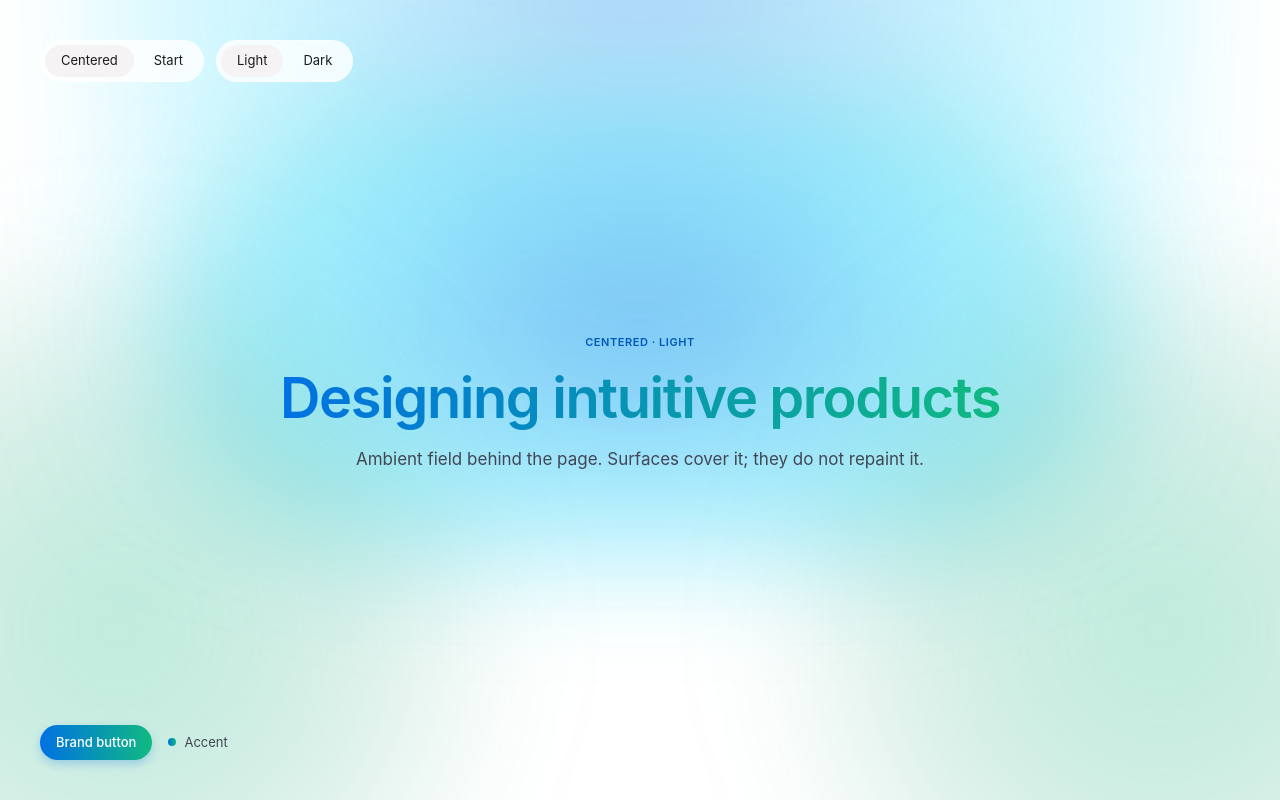
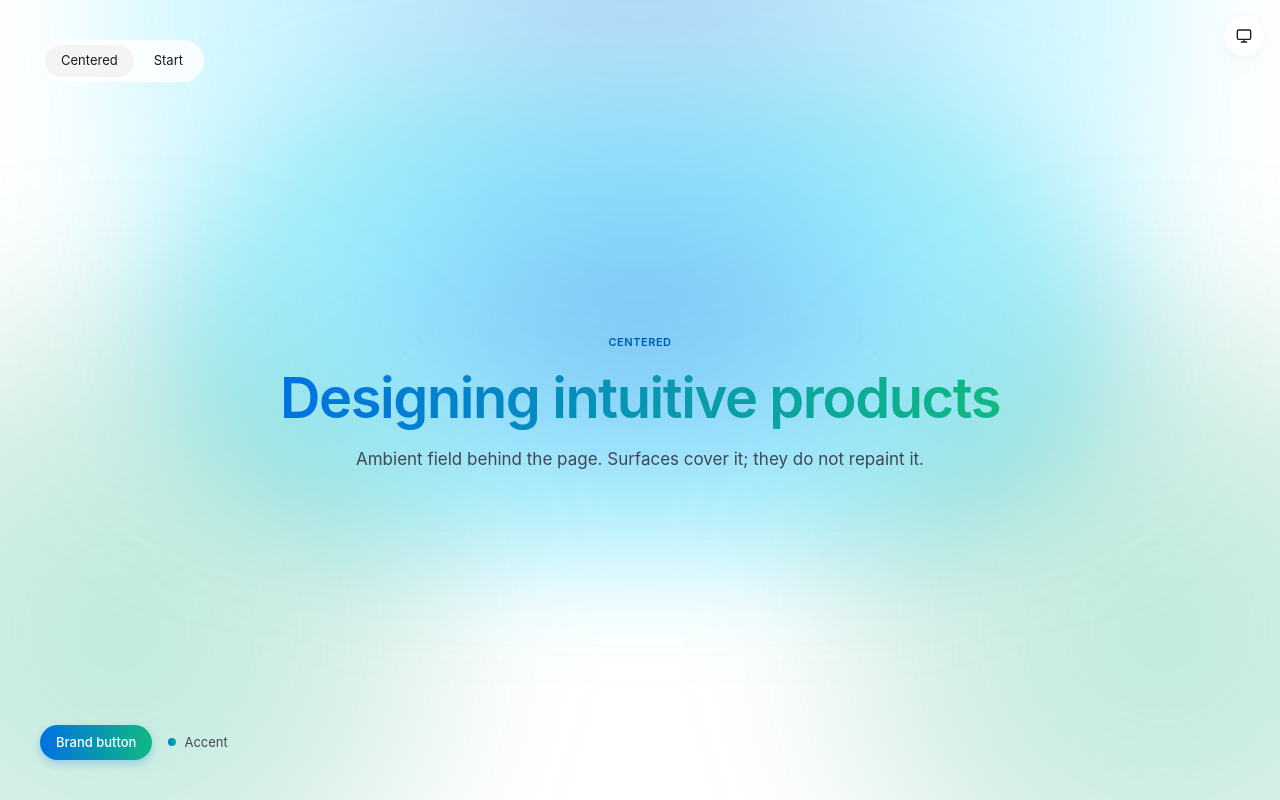
Before and after one commit to nicholaspreziosi/portfolio-2026, a Next.js app: page /preview/gradients in a window 1280 px wide. Built offline with nearby package versions, Linux system fonts and the light colour scheme.

Commit message:
Add a light, dark, and system theme toggle.

```diff
--- a/src/app/globals.css
+++ b/src/app/globals.css
@@ -342,6 +342,26 @@
   background-image: var(--gradient-accent);
 }
 
+html.disable-transitions,
+html.disable-transitions *,
+html.disable-transitions *::before,
+html.disable-transitions *::after {
+  transition: none !important;
+  animation: none !important;
+}
+
+.theme-toggle {
+  color: var(--color-text-primary);
+  background: var(--surface-glass);
+  border: 1px solid var(--surface-glass-border);
+  box-shadow: var(--surface-glass-shadow);
+  backdrop-filter: blur(var(--surface-glass-blur));
+}
+
+.theme-toggle:hover {
+  background: var(--surface-muted);
+}
+
 body {
   background: var(--surface-primary);
   color: var(--color-text-primary);
--- a/src/app/layout.tsx
+++ b/src/app/layout.tsx
@@ -1,5 +1,7 @@
 import type { Metadata } from "next";
 import { Geist, Geist_Mono } from "next/font/google";
+import { ThemeToggle } from "@/ui/components/ThemeToggle";
+import { themeInitScript } from "@/ui/components/theme";
 import "./globals.css";
 
 const geistSans = Geist({
@@ -45,8 +47,16 @@ export const metadata: Metadata = {
 
 export default function RootLayout({ children }: LayoutProps<"/">) {
   return (
-    <html lang="en" className={`${geistSans.variable} ${geistMono.variable}`}>
-      <body className="min-h-screen font-sans antialiased">{children}</body>
+    <html lang="en" className={`${geistSans.variable} ${geistMono.variable}`} suppressHydrationWarning>
+      <head>
+        <script dangerouslySetInnerHTML={{ __html: themeInitScript }} />
+      </head>
+      <body className="min-h-screen font-sans antialiased">
+        {children}
+        <div className="fixed top-4 end-4 z-50">
+          <ThemeToggle />
+        </div>
+      </body>
     </html>
   );
 }
--- a/src/app/preview/gradients/page.tsx
+++ b/src/app/preview/gradients/page.tsx
@@ -4,25 +4,18 @@ import { useState } from "react";
 import { AmbientGradient } from "@/ui/patterns/AmbientGradient";
 
 type Variant = "centered" | "start";
-type Theme = "light" | "dark";
 
 const variants: { id: Variant; label: string }[] = [
   { id: "centered", label: "Centered" },
   { id: "start", label: "Start" },
 ];
 
-const themes: { id: Theme; label: string }[] = [
-  { id: "light", label: "Light" },
-  { id: "dark", label: "Dark" },
-];
-
 export default function GradientPreviewPage() {
   const [variant, setVariant] = useState<Variant>("centered");
-  const [theme, setTheme] = useState<Theme>("light");
 
   return (
     <div
-      className={`${theme === "dark" ? "dark" : ""} relative h-dvh overflow-hidden`}
+      className="relative h-dvh overflow-hidden"
       style={{
         background: "var(--surface-primary)",
         color: "var(--color-text-primary)",
@@ -55,30 +48,6 @@ export default function GradientPreviewPage() {
               </button>
             ))}
           </div>
-          <div
-            className="flex gap-1 rounded-full p-1"
-            style={{
-              background: "var(--surface-glass)",
-              border: "1px solid var(--surface-glass-border)",
-              backdropFilter: "blur(var(--surface-glass-blur))",
-            }}
-          >
-            {themes.map((item) => (
-              <button
-                key={item.id}
-                type="button"
-                aria-pressed={theme === item.id}
-                onClick={() => setTheme(item.id)}
-                className="rounded-full px-4 py-1.5 text-[13px]"
-                style={{
-                  background: theme === item.id ? "var(--surface-muted)" : "transparent",
-                  color: "var(--color-text-primary)",
-                }}
-              >
-                {item.label}
-              </button>
-            ))}
-          </div>
         </div>
 
         <div className={variant === "centered" ? "mx-auto max-w-3xl text-center" : "max-w-xl"}>
@@ -86,7 +55,7 @@ export default function GradientPreviewPage() {
             className="text-[11px] font-semibold tracking-[0.05em] uppercase"
             style={{ color: "var(--color-text-accent)" }}
           >
-            {variant} · {theme}
+            {variant}
           </p>
           <h1 className="gradient-text mt-4 font-semibold" style={{ fontSize: "var(--text-display-size)", lineHeight: "var(--text-display-leading)", letterSpacing: "var(--text-display-tracking)" }}>
             Designing intuitive products
--- /dev/null
+++ b/src/ui/components/ThemeToggle.tsx
@@ -0,0 +1,104 @@
+"use client";
+
+import { useEffect, useState } from "react";
+import { applyTheme, readThemeChoice, THEME_STORAGE_KEY, type ThemeChoice } from "./theme";
+
+const nextTheme: Record<ThemeChoice, ThemeChoice> = {
+  light: "dark",
+  dark: "system",
+  system: "light",
+};
+
+const labels: Record<ThemeChoice, string> = {
+  light: "Light theme. Switch to dark.",
+  dark: "Dark theme. Switch to system.",
+  system: "System theme. Switch to light.",
+};
+
+export function ThemeToggle() {
+  const [theme, setTheme] = useState<ThemeChoice>("light");
+  const [mounted, setMounted] = useState(false);
+
+  useEffect(() => {
+    const stored = readThemeChoice();
+    applyTheme(stored);
+    setTheme(stored);
+    setMounted(true);
+  }, []);
+
+  useEffect(() => {
+    if (!mounted || theme !== "system") return;
+
+    const media = window.matchMedia("(prefers-color-scheme: dark)");
+    const onChange = () => {
+      const root = document.documentElement;
+      root.classList.add("disable-transitions");
+      applyTheme("system");
+      requestAnimationFrame(() => {
+        requestAnimationFrame(() => root.classList.remove("disable-transitions"));
+      });
+    };
+
+    media.addEventListener("change", onChange);
+    return () => media.removeEventListener("change", onChange);
+  }, [theme, mounted]);
+
+  function handleClick() {
+    const root = document.documentElement;
+    const choice = nextTheme[theme];
+    root.classList.add("disable-transitions");
+    applyTheme(choice);
+    localStorage.setItem(THEME_STORAGE_KEY, choice);
+    setTheme(choice);
+    requestAnimationFrame(() => {
+      requestAnimationFrame(() => root.classList.remove("disable-transitions"));
+    });
+  }
+
+  const shown = mounted ? theme : "light";
+
+  return (
+    <button
+      type="button"
+      onClick={handleClick}
+      aria-label={mounted ? labels[theme] : "Toggle theme"}
+      className="theme-toggle relative grid size-10 place-items-center rounded-full transition-transform hover:scale-110 active:scale-95"
+    >
+      <Sun visible={shown === "light"} />
+      <Moon visible={shown === "dark"} />
+      <Monitor visible={shown === "system"} />
+    </button>
+  );
+}
+
+function Sun({ visible }: { visible: boolean }) {
+  return (
+    <svg viewBox="0 0 24 24" aria-hidden className={iconClass(visible)}>
+      <circle cx="12" cy="12" r="4" />
+      <path d="M12 2v2M12 20v2M4.93 4.93l1.41 1.41M17.66 17.66l1.41 1.41M2 12h2M20 12h2M6.34 17.66l-1.41 1.41M19.07 4.93l-1.41 1.41" />
+    </svg>
+  );
+}
+
+function Moon({ visible }: { visible: boolean }) {
+  return (
+    <svg viewBox="0 0 24 24" aria-hidden className={iconClass(visible)}>
+      <path d="M12 3a6 6 0 0 0 9 9 9 9 0 1 1-9-9Z" />
+    </svg>
+  );
+}
+
+function Monitor({ visible }: { visible: boolean }) {
+  return (
+    <svg viewBox="0 0 24 24" aria-hidden className={iconClass(visible)}>
+      <rect x="2" y="3" width="20" height="14" rx="2" />
+      <path d="M8 21h8M12 17v4" />
+    </svg>
+  );
+}
+
+function iconClass(visible: boolean) {
+  return `absolute size-4 fill-none stroke-current stroke-2 [stroke-linecap:round] [stroke-linejoin:round] transition-transform duration-200 ${
+    visible ? "scale-100 rotate-0" : "scale-0 rotate-90"
+  }`;
+}
--- /dev/null
+++ b/src/ui/components/theme.ts
@@ -0,0 +1,26 @@
+export type ThemeChoice = "light" | "dark" | "system";
+
+export const THEME_STORAGE_KEY = "theme";
+
+export function resolveTheme(choice: ThemeChoice): "light" | "dark" {
+  if (choice === "system") {
+    return window.matchMedia("(prefers-color-scheme: dark)").matches ? "dark" : "light";
+  }
+  return choice;
+}
+
+export function readThemeChoice(): ThemeChoice {
+  const stored = localStorage.getItem(THEME_STORAGE_KEY);
+  if (stored === "light" || stored === "dark" || stored === "system") return stored;
+  return "system";
+}
+
+export function applyTheme(choice: ThemeChoice) {
+  const root = document.documentElement;
+  const resolved = resolveTheme(choice);
+  root.classList.toggle("dark", resolved === "dark");
+  if (choice === "system") root.setAttribute("data-theme", "system");
+  else root.removeAttribute("data-theme");
+}
+
+export const themeInitScript = `(function(){try{var stored=localStorage.getItem("${THEME_STORAGE_KEY}");var choice=stored==="light"||stored==="dark"||stored==="system"?stored:"system";var dark=choice==="dark"||(choice==="system"&&window.matchMedia("(prefers-color-scheme: dark)").matches);document.documentElement.classList.toggle("dark",dark);if(choice==="system")document.documentElement.setAttribute("data-theme","system");}catch(e){}})();`;
```
